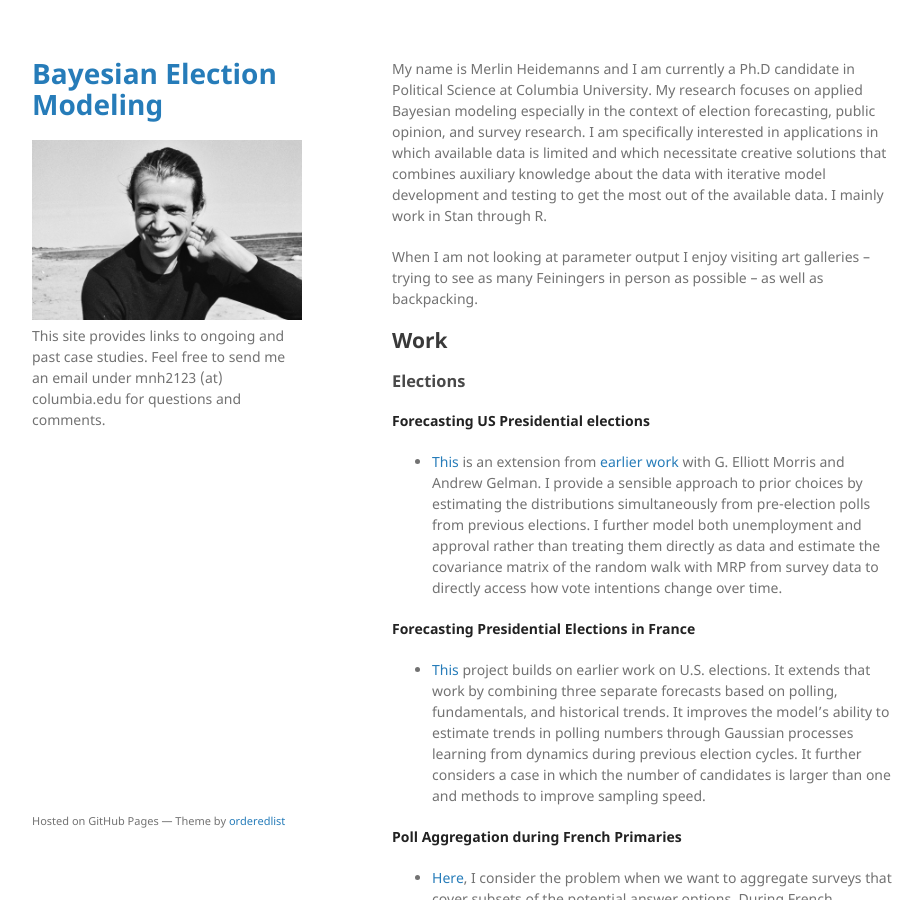
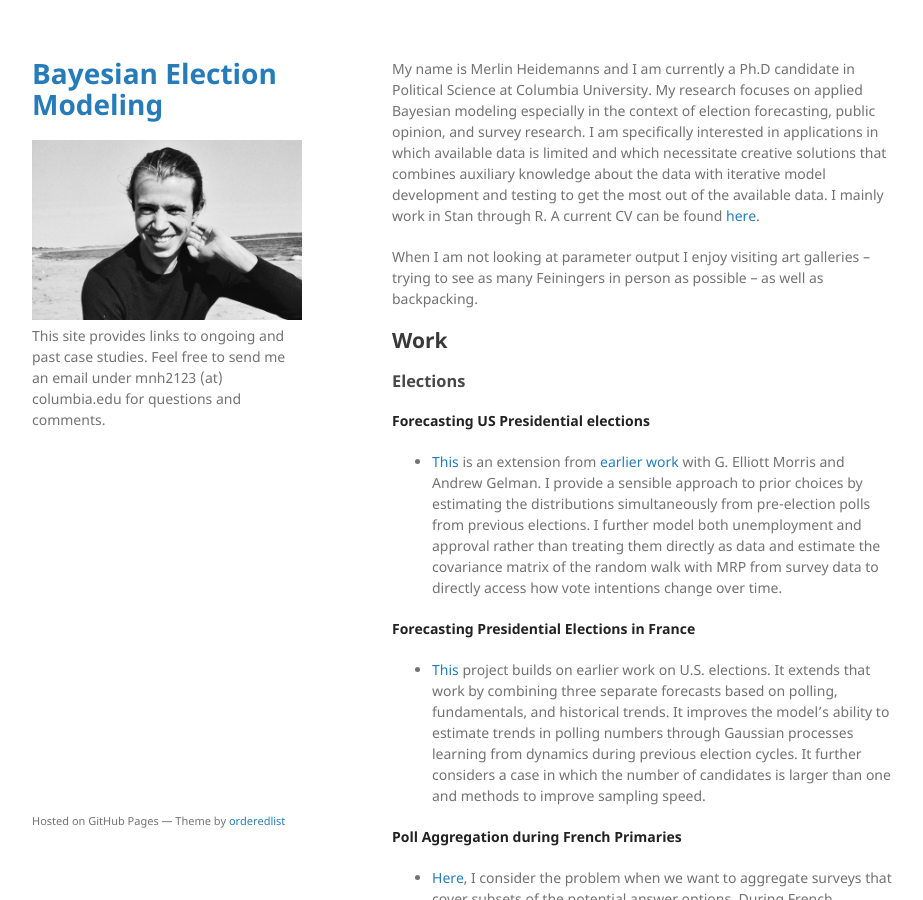
Before and after one commit to MerlinHeidemanns/Website, a Jekyll site: the page built from index.md, in a window 1280 px wide and 900 px high. Shown: the whole window, without its empty margins (178-1101 px from the left). Built offline with Jekyll 4.4.1, drawn with Linux system fonts in a browser that asks for light colours.

Commit message:
Update index.md

```diff
--- a/index.md
+++ b/index.md
@@ -2,7 +2,7 @@
 layout: default
 ---
 
-My name is Merlin Heidemanns and I am currently a Ph.D candidate in Political Science at Columbia University. My research focuses on applied Bayesian modeling especially in the context of election forecasting, public opinion, and survey research. I am specifically interested in applications in which available data is limited and which necessitate creative solutions that combines auxiliary knowledge about the data with iterative model development and testing to get the most out of the available data. I mainly work in Stan through R.
+My name is Merlin Heidemanns and I am currently a Ph.D candidate in Political Science at Columbia University. My research focuses on applied Bayesian modeling especially in the context of election forecasting, public opinion, and survey research. I am specifically interested in applications in which available data is limited and which necessitate creative solutions that combines auxiliary knowledge about the data with iterative model development and testing to get the most out of the available data. I mainly work in Stan through R. A current CV can be found [here]().
 
 When I am not looking at parameter output I enjoy visiting art galleries -- trying to see as many Feiningers in person as possible -- as well as backpacking.
 
```
